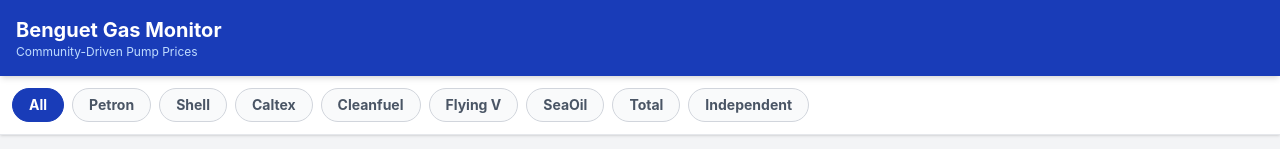
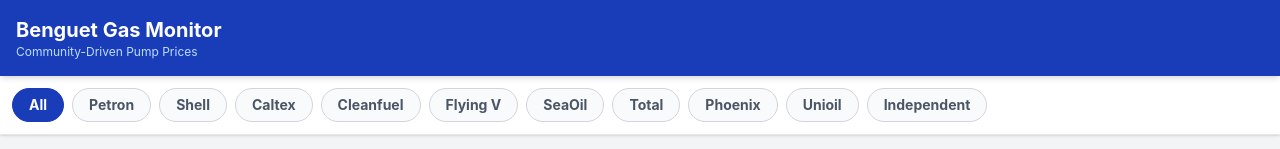
Before and after one commit to Gr1ft3r/gas-monitor, a React (Vite) app: page / in a window 1280 px wide. Shown: the top 149 px of the page. Built offline with nearby package versions, Linux system fonts and the light colour scheme; no server answers; the database is empty.

Commit message:
Added Phoenix and UniOil, adjusted prices

```diff
--- a/src/App.jsx
+++ b/src/App.jsx
@@ -164,7 +164,7 @@ function App() {
   if (selectedBrand !== 'All') groupedStations = groupedStations.filter(s => s.brand === selectedBrand);
   groupedStations.sort((a, b) => a.name.localeCompare(b.name));
 
-  const brands = ['All', 'Petron', 'Shell', 'Caltex', 'Cleanfuel', 'Flying V', 'SeaOil', 'Total', 'Independent'];
+  const brands = ['All', 'Petron', 'Shell', 'Caltex', 'Cleanfuel', 'Flying V', 'SeaOil', 'Total', 'Phoenix', 'Unioil', 'Independent'];
 
   const fuelDictionary = {
     Petron: ['Blaze 100', 'XCS 95', 'Xtra Advance 93', 'Super Xtra 91', 'Turbo Diesel', 'Diesel Max', 'Gaas (Kerosene)'],
@@ -174,6 +174,8 @@ function App() {
     'Flying V': ['Rush 97', 'Thunder 95', 'Volt 91', 'Biodiesel'],
     SeaOil: ['Extreme 97', 'Extreme 95', 'Extreme U 91', 'Exceed Diesel'],
     Total: ['Excellium 95', 'Premier 91', 'Standard Diesel', 'Excellium Diesel'],
+    Phoenix: ['Premium 97', 'Premium 95', 'Unleaded 91', 'E-Gas', 'Diesel'],
+    Unioil: ['Premium 97', 'Premium 95', 'Unleaded 91', 'E-Gas', 'Diesel'],
     Default: ['Premium 95', 'Unleaded 91', 'Standard Diesel']
   };
 
```
